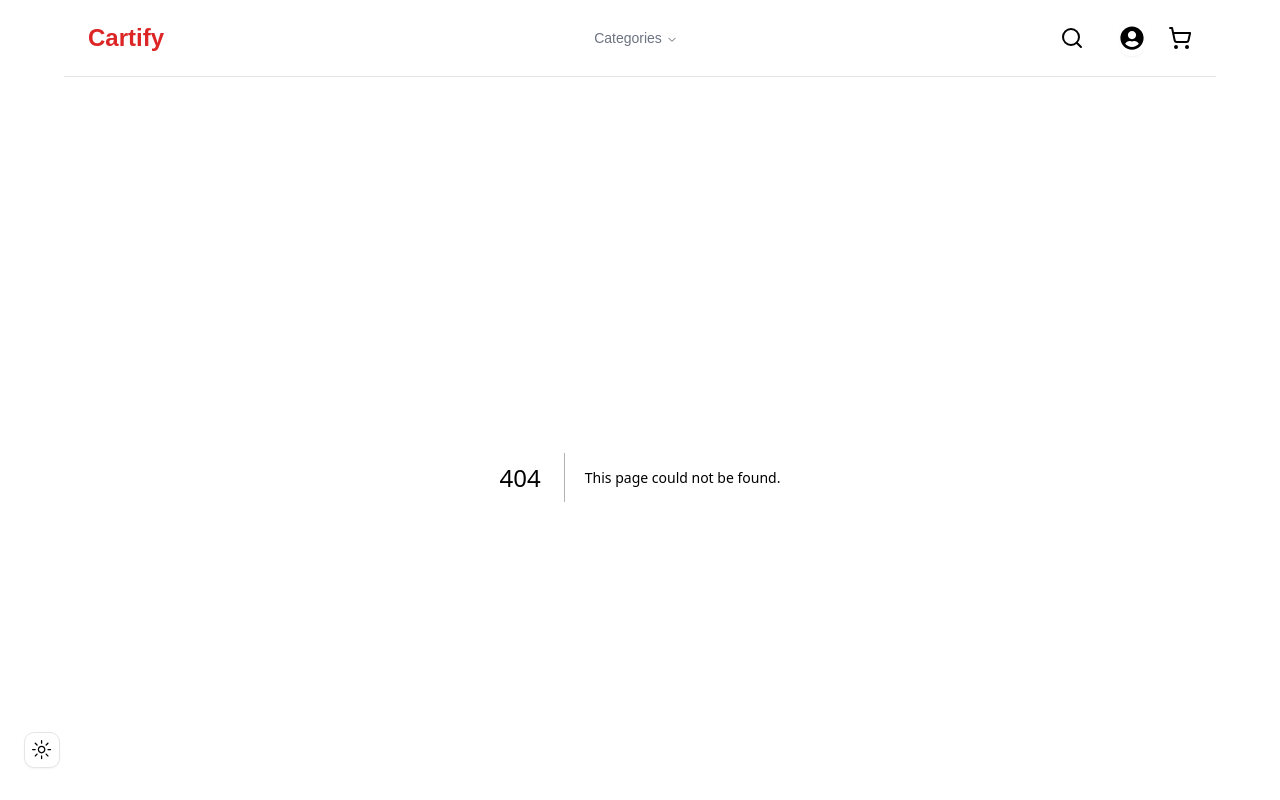
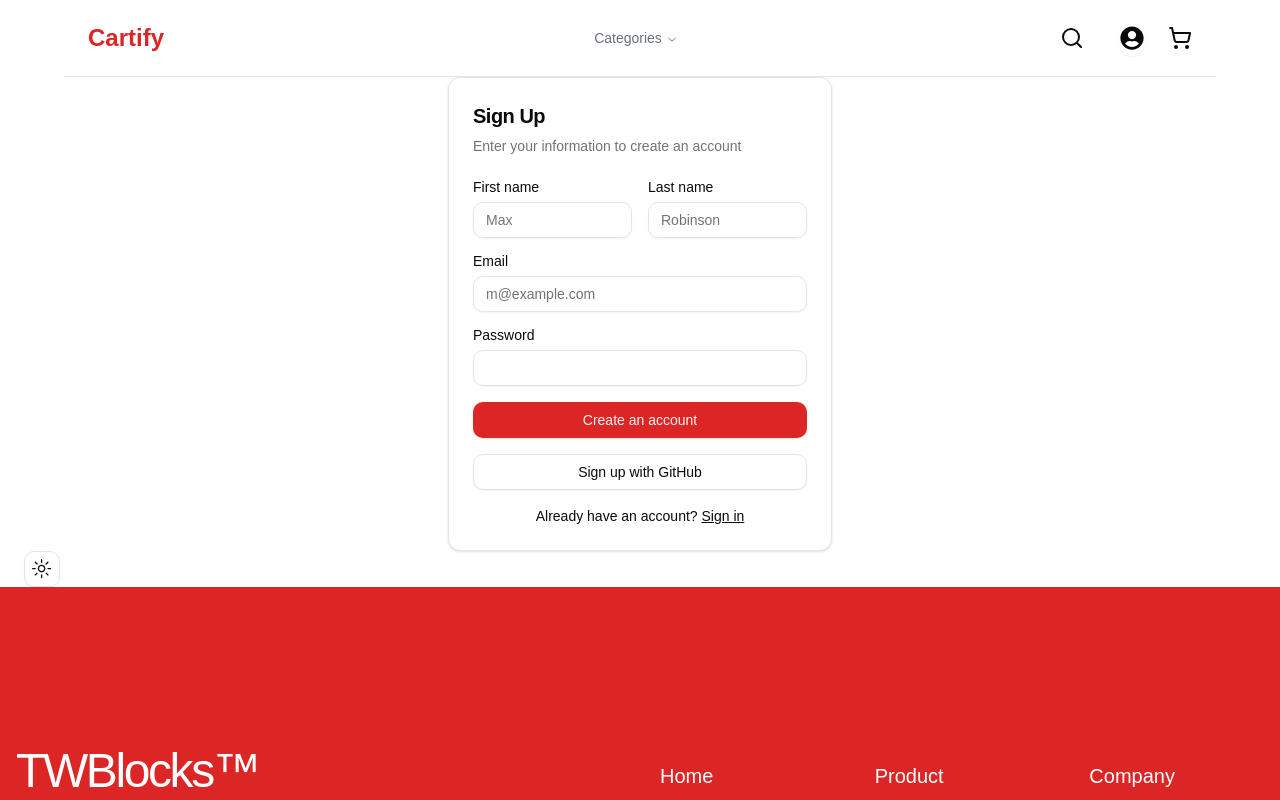
Before and after one commit to Robinson-Taiwo/e-commerce, a Next.js app: page /authentication/signup in a window 1280 px wide. Before the commit this address had no page. Shown: the top 800 px of the page. Built offline with nearby package versions, Linux system fonts and the light colour scheme.

Commit message:
add authentication

```diff
--- /dev/null
+++ b/src/app/authentication/login/page.tsx
@@ -0,0 +1,59 @@
+"use client"
+import { useState } from "react"
+import Image from "next/image"
+import { LoginForm } from "@/components/LoginForm"
+import { SignupForm } from "@/components/SignupForm"
+
+export default function Dashboard() {
+  const [isLogin, setIsLogin] = useState(true) // State to toggle between login and signup
+
+  return (
+    <div className="w-full flex items-center justify-center">
+      <div className="w-full px-8 lg:px-0 lg:grid lg:min-h-[600px] max-w-6xl lg:grid-cols-2 xl:min-h-[800px]">
+        <div className="flex items-center justify-center py-12">
+          <div className="mx-auto grid w-[350px] gap-4">
+
+
+            {/* Conditionally render LoginForm or SignupForm based on isLogin state */}
+            {isLogin ? <LoginForm /> : <SignupForm />}
+
+            {/* Toggle between forms */}
+            <div className="text-center mt-2 text-sm">
+              {isLogin ? (
+                <p>
+                  Don&apos;t have an account?{" "}
+                  <button
+                    className="underline text-blue-500"
+                    onClick={() => setIsLogin(false)}
+                  >
+                    Sign up
+                  </button>
+                </p>
+              ) : (
+                <p>
+                  Already have an account?{" "}
+                  <button
+                    className="underline text-blue-500"
+                    onClick={() => setIsLogin(true)}
+                  >
+                    Login
+                  </button>
+                </p>
+              )}
+            </div>
+          </div>
+        </div>
+
+        <div className="hidden bg-muted lg:block">
+          <Image
+            src="/placeholder.svg"
+            alt="Image"
+            width="1920"
+            height="1080"
+            className="h-full w-full object-cover dark:brightness-[0.2] dark:grayscale"
+          />
+        </div>
+      </div>
+    </div>
+  )
+}
--- /dev/null
+++ b/src/app/authentication/signup/page.tsx
@@ -0,0 +1,72 @@
+import Link from "next/link"
+
+import { Button } from "@/components/ui/button"
+import {
+  Card,
+  CardContent,
+  CardDescription,
+  CardHeader,
+  CardTitle,
+} from "@/components/ui/card"
+import { Input } from "@/components/ui/input"
+import { Label } from "@/components/ui/label"
+
+export const description =
+  "A sign up form with first name, last name, email and password inside a card. There's an option to sign up with GitHub and a link to login if you already have an account"
+
+export const iframeHeight = "600px"
+
+export const containerClassName =
+  "w-full h-screen flex items-center justify-center px-4"
+
+export default function LoginForm() {
+  return (
+    <Card className="mx-auto max-w-sm">
+      <CardHeader>
+        <CardTitle className="text-xl">Sign Up</CardTitle>
+        <CardDescription>
+          Enter your information to create an account
+        </CardDescription>
+      </CardHeader>
+      <CardContent>
+        <div className="grid gap-4">
+          <div className="grid grid-cols-2 gap-4">
+            <div className="grid gap-2">
+              <Label htmlFor="first-name">First name</Label>
+              <Input id="first-name" placeholder="Max" required />
+            </div>
+            <div className="grid gap-2">
+              <Label htmlFor="last-name">Last name</Label>
+              <Input id="last-name" placeholder="Robinson" required />
+            </div>
+          </div>
+          <div className="grid gap-2">
+            <Label htmlFor="email">Email</Label>
+            <Input
+              id="email"
+              type="email"
+              placeholder="m@example.com"
+              required
+            />
+          </div>
+          <div className="grid gap-2">
+            <Label htmlFor="password">Password</Label>
+            <Input id="password" type="password" />
+          </div>
+          <Button type="submit" className="w-full">
+            Create an account
+          </Button>
+          <Button variant="outline" className="w-full">
+            Sign up with GitHub
+          </Button>
+        </div>
+        <div className="mt-4 text-center text-sm">
+          Already have an account?{" "}
+          <Link href="#" className="underline">
+            Sign in
+          </Link>
+        </div>
+      </CardContent>
+    </Card>
+  )
+}
--- /dev/null
+++ b/src/components/LoginForm.tsx
@@ -0,0 +1,45 @@
+// components/LoginForm.tsx
+import Link from "next/link"
+import { Button } from "@/components/ui/button"
+import { Input } from "@/components/ui/input"
+import { Label } from "@/components/ui/label"
+
+export const LoginForm = () => {
+    return (
+        <form className="grid gap-4">
+            <div className="grid gap-2">
+                <Label htmlFor="email">Email</Label>
+                <Input
+                    id="email"
+                    type="email"
+                    placeholder="m@example.com"
+                    required
+                />
+            </div>
+            <div className="grid gap-2">
+                <div className="flex items-center">
+                    <Label htmlFor="password">Password</Label>
+                    <Link
+                        href="/forgot-password"
+                        className="ml-auto inline-block text-sm underline"
+                    >
+                        Forgot your password?
+                    </Link>
+                </div>
+                <Input id="password" type="password" required />
+            </div>
+            <Button type="submit" className="w-full">
+                Login
+            </Button>
+            <Button variant="outline" className="w-full">
+                Login with Google
+            </Button>
+            {/* <div className="mt-4 text-center text-sm">
+                Don&apos;t have an account?{" "}
+                <Link href="/authentication/signup" className="underline">
+                    Sign up
+                </Link>
+            </div> */}
+        </form>
+    )
+}
--- /dev/null
+++ b/src/components/SignupForm.tsx
@@ -0,0 +1,47 @@
+// components/SignupForm.tsx
+import { Button } from "@/components/ui/button"
+import { Card, CardContent, CardDescription, CardHeader, CardTitle } from "@/components/ui/card"
+import { Input } from "@/components/ui/input"
+import { Label } from "@/components/ui/label"
+
+export const SignupForm = () => {
+  return (
+    <Card className="mx-auto border-none max-w-sm">
+      <CardHeader className="w-full items-center justiffy-center flex-col" >
+        <CardTitle className="text-xl">Sign Up</CardTitle>
+        <CardDescription>
+          Enter your information to create an account
+        </CardDescription>
+      </CardHeader>
+      <CardContent>
+        <div className="grid gap-4">
+          <div className="grid grid-cols-2 gap-4">
+            <div className="grid gap-2">
+              <Label htmlFor="first-name">First name</Label>
+              <Input id="first-name" placeholder="Max" required />
+            </div>
+            <div className="grid gap-2">
+              <Label htmlFor="last-name">Last name</Label>
+              <Input id="last-name" placeholder="Robinson" required />
+            </div>
+          </div>
+          <div className="grid gap-2">
+            <Label htmlFor="email">Email</Label>
+            <Input id="email" type="email" placeholder="m@example.com" required />
+          </div>
+          <div className="grid gap-2">
+            <Label htmlFor="password">Password</Label>
+            <Input id="password" type="password" required />
+          </div>
+          <Button type="submit" className="w-full">
+            Create an account
+          </Button>
+          <Button variant="outline" className="w-full">
+            Sign up with Google
+          </Button>
+        </div>
+
+      </CardContent>
+    </Card>
+  )
+}
```
